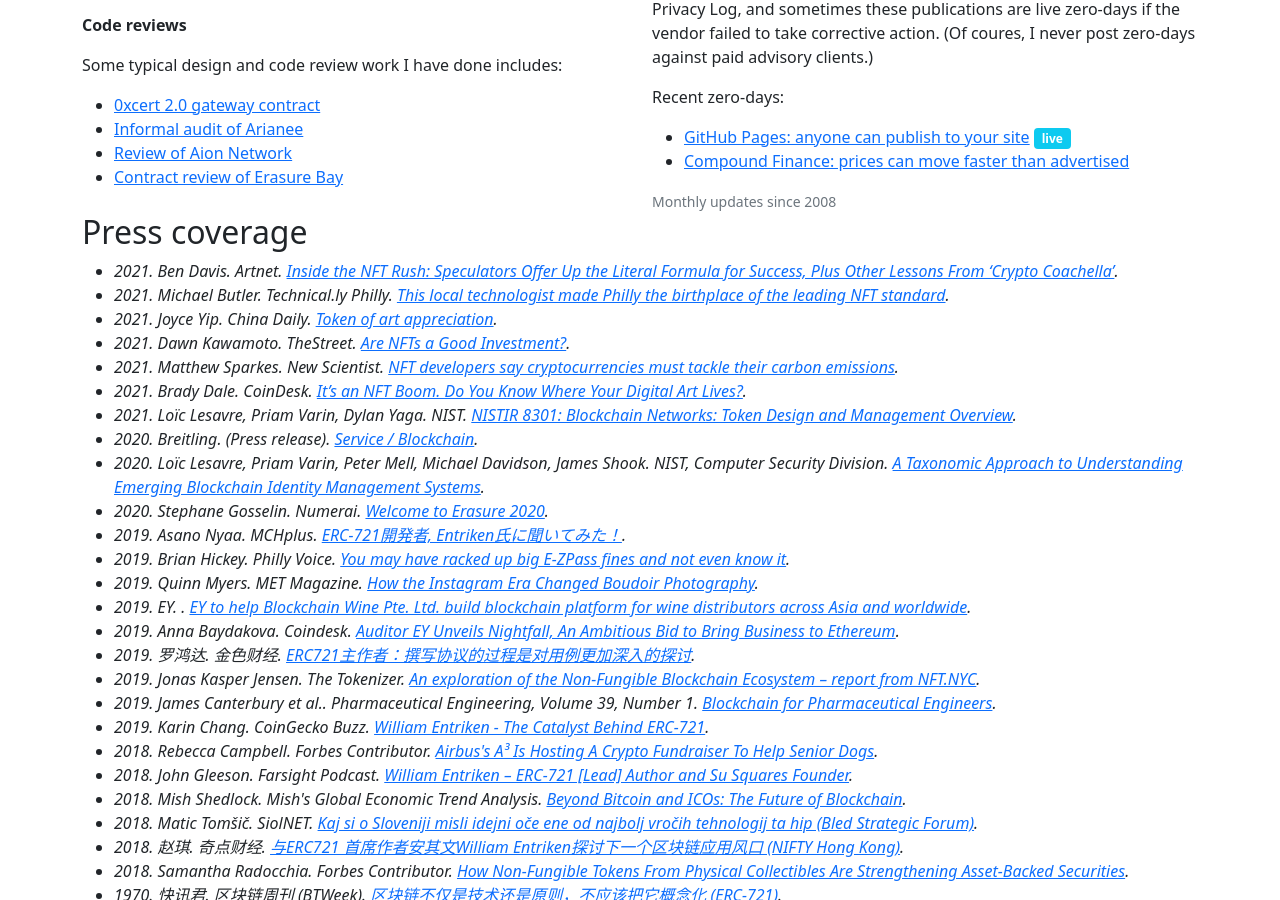
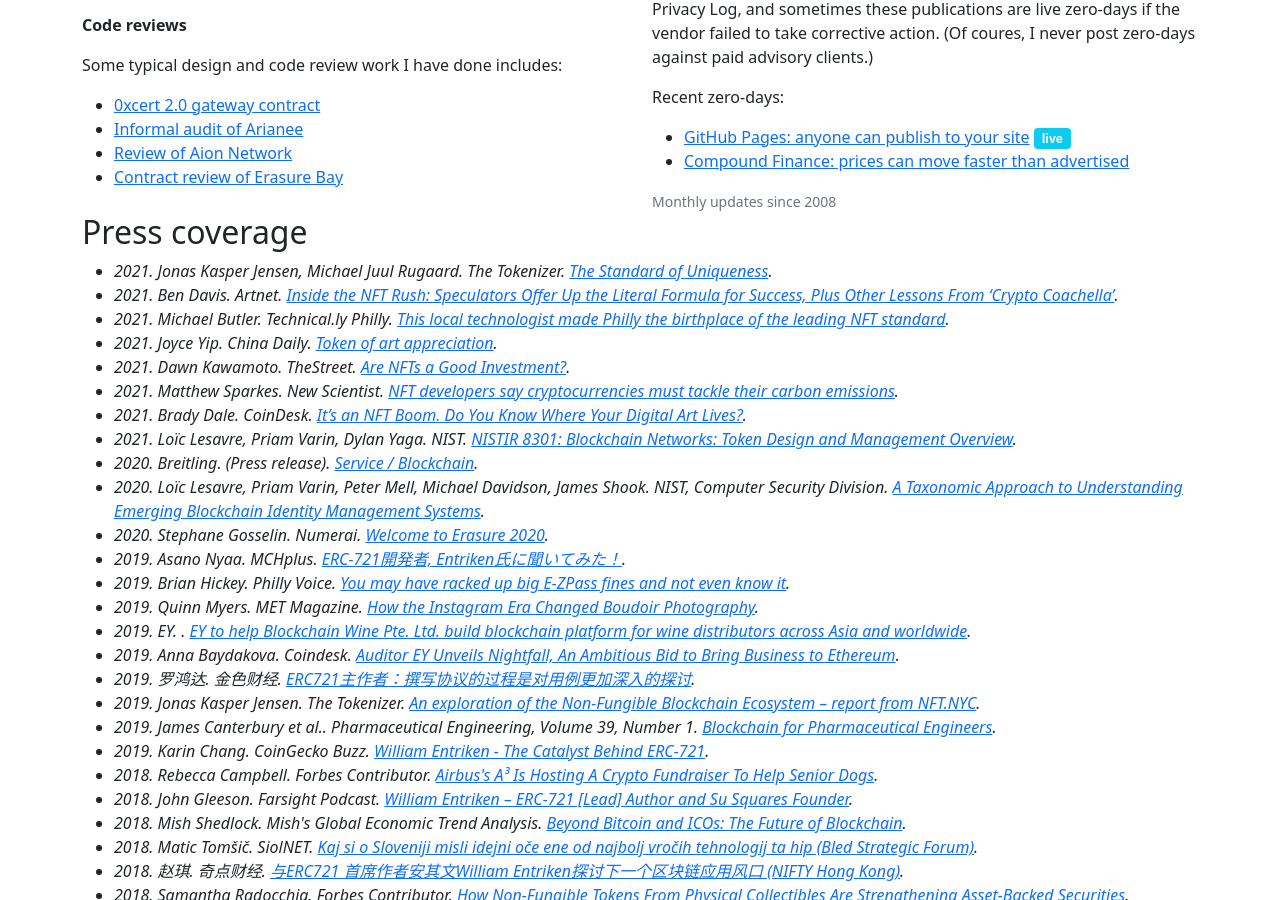
Before and after one commit to fulldecent/phor.net, a Jekyll site: the page built from index.html, in a window 1280 px wide and 900 px high, scrolled down 1705 px. Built offline with Jekyll 4.4.1, drawn with Linux system fonts in a browser that asks for light colours; nearby versions of some CDN libraries.

Commit message:
add interview

```diff
--- a/_data/press-coverage.json
+++ b/_data/press-coverage.json
@@ -1,4 +1,11 @@
 [
+  {
+    "date": "2021-12-01",
+    "authors": ["Jonas Kasper Jensen", "Michael Juul Rugaard"],
+    "publication": "The Tokenizer",
+    "url": "https://thetokenizer.io/NFT/the-standard-of-uniqueness/",
+    "title": "The Standard of Uniqueness"
+  },
   {
     "date": "2021-12-01",
     "authors": ["Ben Davis"],
```
